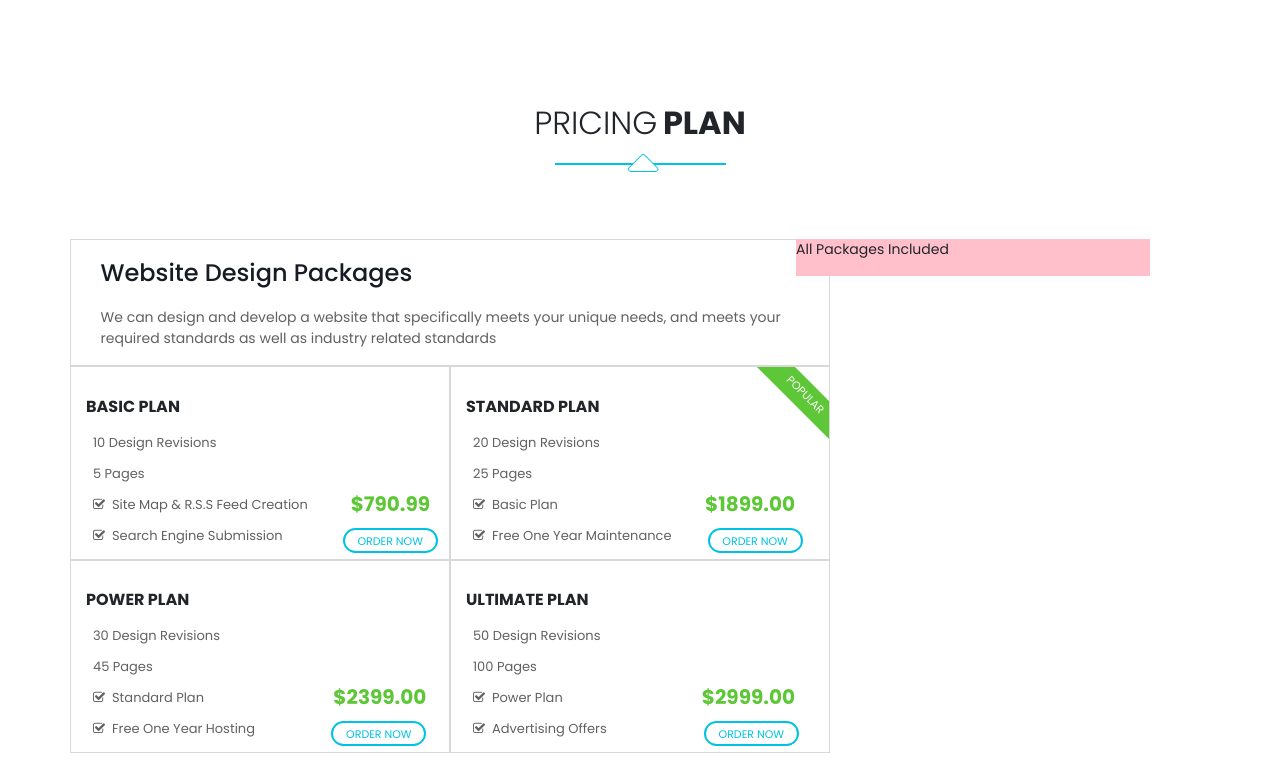
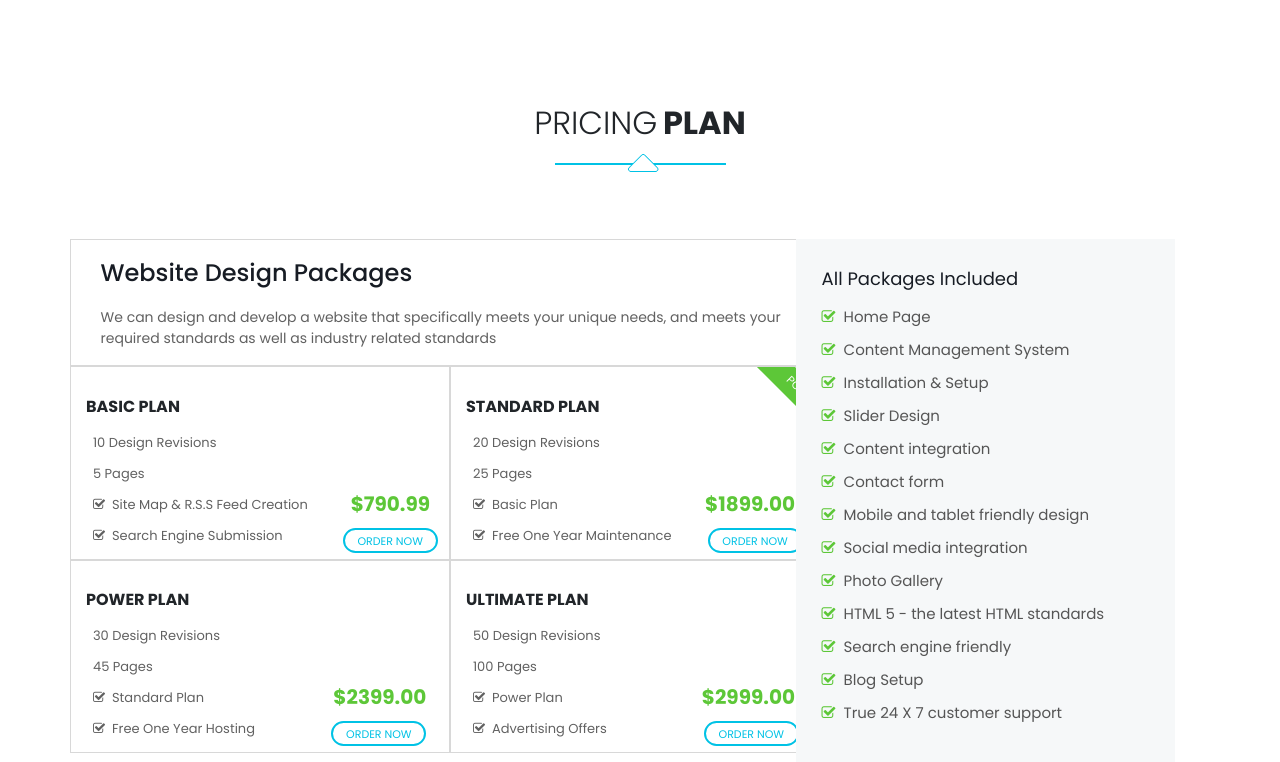
Before and after one commit to AhmedElSaeedTalat/agency-design, a plain HTML site: page index.html in a window 1280 px wide. Shown: the part 4589-5351 px from the top of the page. Drawn offline with nearby package versions, Linux system fonts and the light colour scheme.

Commit message:
=2AddProject

```diff
--- a/css/main.css
+++ b/css/main.css
@@ -2015,7 +2015,24 @@ h3{
 	position: absolute;
 	position: absolute;
     top: 0;
-    right: 130px;
-    width: 354px;
-    background: pink;
-}
+   right: 105px;
+    width: 379px;
+    background: #f6f8f9;
+	padding: 2% 2%;
+}
+#pricingSystem .text1
+{
+	font-size: 18px;
+	color: #171c24;
+}
+#pricingSystem .text2
+{
+	font-size: 15px;
+	color: #555555;
+    line-height: 17px;
+}
+#pricingSystem .iconCheckbox
+{
+	color: #5dc738;
+	font-size: 15px;
+}
--- a/index.html
+++ b/index.html
@@ -634,6 +634,58 @@
 </div>
 	<div  class="packages">
 		<p class="text1">All Packages Included</p>
+		<p class="text2">
+			<i class="fa fa-check-square-o iconCheckbox" aria-hidden="true"></i>&nbsp;
+			<span class="text2">Home Page</span>
+		</p>
+		<p class="text2">
+			<i class="fa fa-check-square-o iconCheckbox" aria-hidden="true"></i>&nbsp;
+			<span class="text2">Content Management System</span>
+		</p>
+		<p class="text2">
+			<i class="fa fa-check-square-o iconCheckbox" aria-hidden="true"></i>&nbsp;
+			<span class="text2">Installation & Setup</span>
+		</p>
+		<p class="text2">
+			<i class="fa fa-check-square-o iconCheckbox" aria-hidden="true"></i>&nbsp;
+			<span class="text2">Slider Design</span>
+		</p>
+		<p class="text2">
+			<i class="fa fa-check-square-o iconCheckbox" aria-hidden="true"></i>&nbsp;
+			<span class="text2">Content integration</span>
+		</p>
+		<p class="text2">
+			<i class="fa fa-check-square-o iconCheckbox" aria-hidden="true"></i>&nbsp;
+			<span class="text2">Contact form</span>
+		</p>
+		<p class="text2">
+			<i class="fa fa-check-square-o iconCheckbox" aria-hidden="true"></i>&nbsp;
+			<span class="text2">Mobile and tablet friendly design</span>
+		</p>
+		<p class="text2">
+			<i class="fa fa-check-square-o iconCheckbox" aria-hidden="true"></i>&nbsp;
+			<span class="text2">Social media integration</span>
+		</p>
+		<p class="text2">
+			<i class="fa fa-check-square-o iconCheckbox" aria-hidden="true"></i>&nbsp;
+			<span class="text2">Photo Gallery</span>
+		</p>
+		<p class="text2">
+			<i class="fa fa-check-square-o iconCheckbox" aria-hidden="true"></i>&nbsp;
+			<span class="text2">HTML 5 - the latest HTML standards</span>
+		</p>
+		<p class="text2">
+			<i class="fa fa-check-square-o iconCheckbox" aria-hidden="true"></i>&nbsp;
+			<span class="text2">Search engine friendly</span>
+		</p>
+		<p class="text2">
+			<i class="fa fa-check-square-o iconCheckbox" aria-hidden="true"></i>&nbsp;
+			<span class="text2">Blog Setup</span>
+		</p>
+		<p class="text2">
+			<i class="fa fa-check-square-o iconCheckbox" aria-hidden="true"></i>&nbsp;
+			<span class="text2">True 24 X 7 customer support</span>
+		</p>
 	</div>
 
 </section>
```
